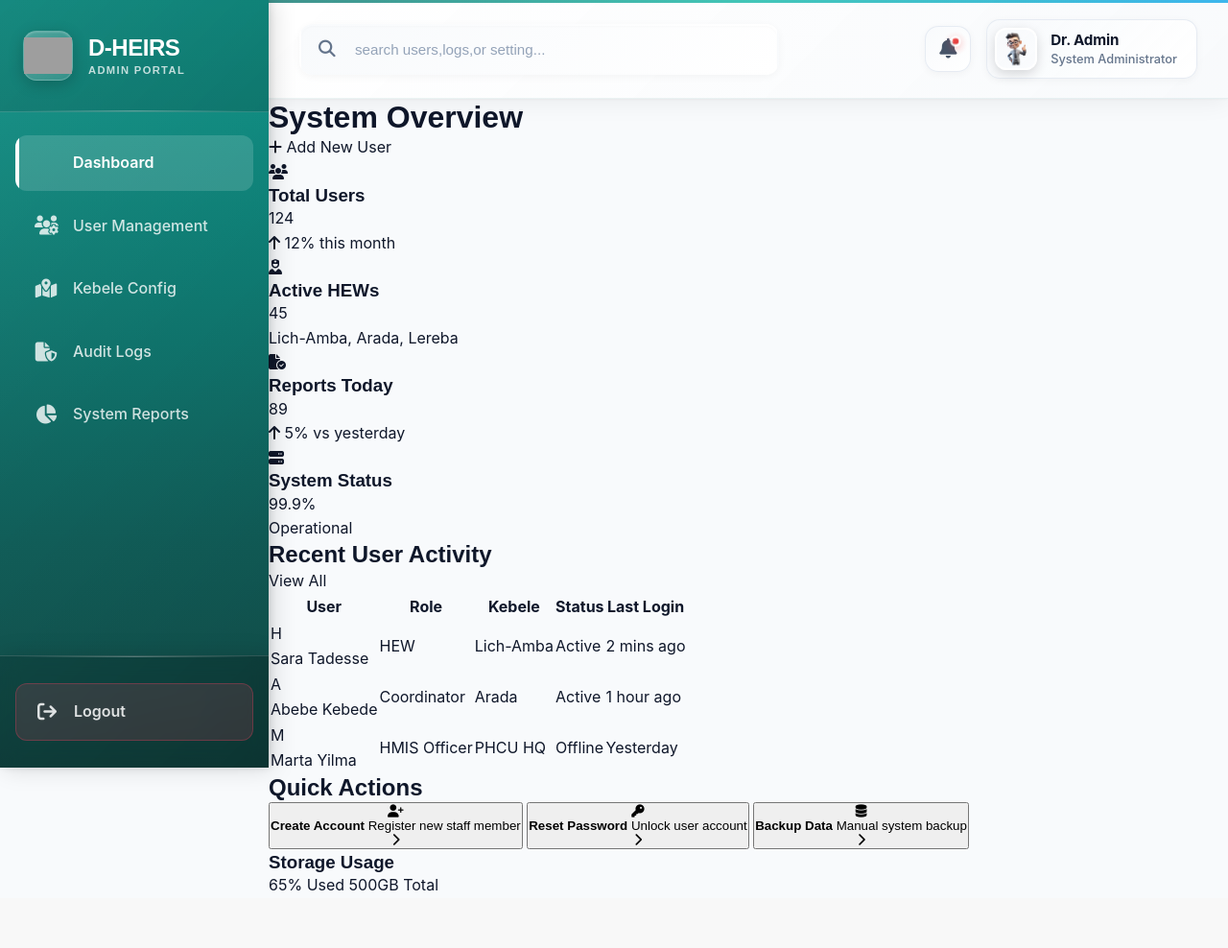
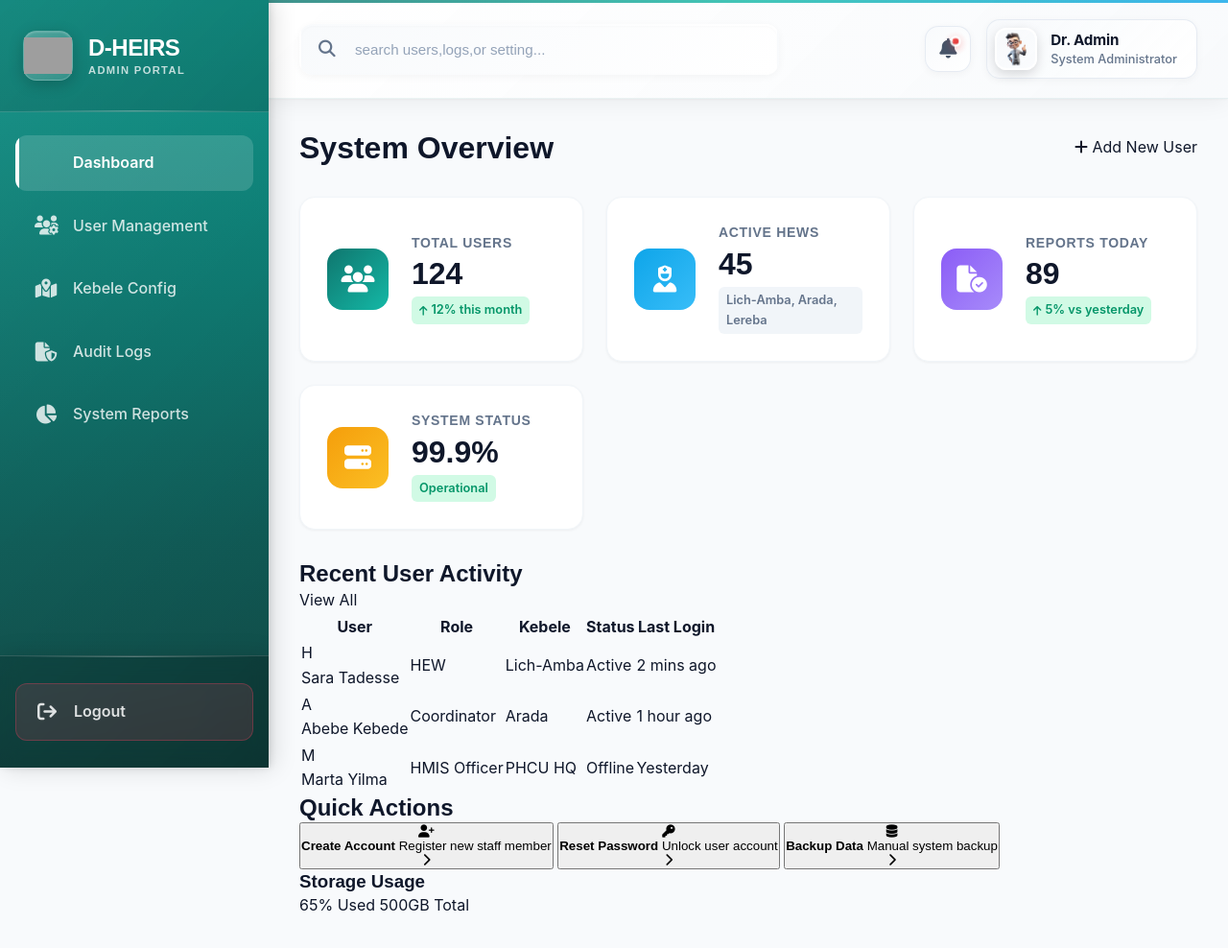
Before and after one commit to Nehimi/D-HIERS, a PHP site: page /admin.html in a window 1280 px wide. Shown: the whole page at 96% size. Before the commit the page ends 929 px from the top, so only its background shows below. Run offline with PHP 8.4, Linux system fonts and the light colour scheme; grey boxes are pictures that could not be loaded.

Commit message:
Stats Cards

```diff
--- a/css/admin.css
+++ b/css/admin.css
@@ -469,3 +469,107 @@ img {
     color: #64748b;
     font-weight: 500;
 }
+/* --- Content Wrapper --- */
+.content-wrapper {
+    flex: 1;
+    padding: 2rem;
+    background: var(--bg-body);
+}
+/* --- Page Header --- */
+.page-header {
+    display: flex;
+    justify-content: space-between;
+    align-items: center;
+    margin-bottom: 2rem;
+}
+
+.page-header h1 {
+    font-size: 2rem;
+    color: var(--text-main);
+    font-weight: 700;
+}
+/* --- Stats Grid --- */
+.stats-grid {
+    display: grid;
+    grid-template-columns: repeat(auto-fit, minmax(280px, 1fr));
+    gap: 1.5rem;
+    margin-bottom: 2rem;
+}
+.stat-card {
+    background: white;
+    border-radius: 16px;
+    padding: 1.75rem;
+    display: flex;
+    align-items: center;
+    gap: 1.5rem;
+    box-shadow: 0 1px 3px rgba(0, 0, 0, 0.05);
+    border: 1px solid #f1f5f9;
+    transition: all 0.3s ease;
+}
+.stat-card:hover {
+    transform: translateY(-4px);
+    box-shadow: 0 12px 24px rgba(0, 0, 0, 0.08);
+}
+.stat-icon {
+    width: 64px;
+    height: 64px;
+    border-radius: 16px;
+    display: flex;
+    align-items: center;
+    justify-content: center;
+    font-size: 1.75rem;
+    color: white;
+    flex-shrink: 0;
+}
+.stat-icon.color-1 {
+    background: linear-gradient(135deg, #0f766e, #14b8a6);
+}
+.stat-icon.color-2 {
+    background: linear-gradient(135deg, #0ea5e9, #38bdf8);
+}
+.stat-icon.color-3 {
+    background: linear-gradient(135deg, #8b5cf6, #a78bfa);
+}
+
+.stat-icon.color-4 {
+    background: linear-gradient(135deg, #f59e0b, #fbbf24);
+}
+.stat-details {
+    flex: 1;
+}
+.stat-details h3 {
+    font-size: 0.875rem;
+    color: var(--text-muted);
+    font-weight: 600;
+    margin-bottom: 0.5rem;
+    text-transform: uppercase;
+    letter-spacing: 0.05em;
+}
+.stat-details .number {
+    font-size: 2rem;
+    font-weight: 800;
+    color: var(--text-main);
+    font-family: var(--font-heading);
+    line-height: 1;
+    margin-bottom: 0.5rem;
+}
+.trend {
+    display: inline-flex;
+    align-items: center;
+    gap: 0.25rem;
+    font-size: 0.8rem;
+    font-weight: 600;
+    padding: 0.25rem 0.5rem;
+    border-radius: 6px;
+}
+.trend.positive {
+    color: #059669;
+    background: #d1fae5;
+}
+.trend.neutral {
+    color: var(--text-muted);
+    background: #f1f5f9;
+}
+.trend i {
+    font-size: 0.7rem;
+}
```
